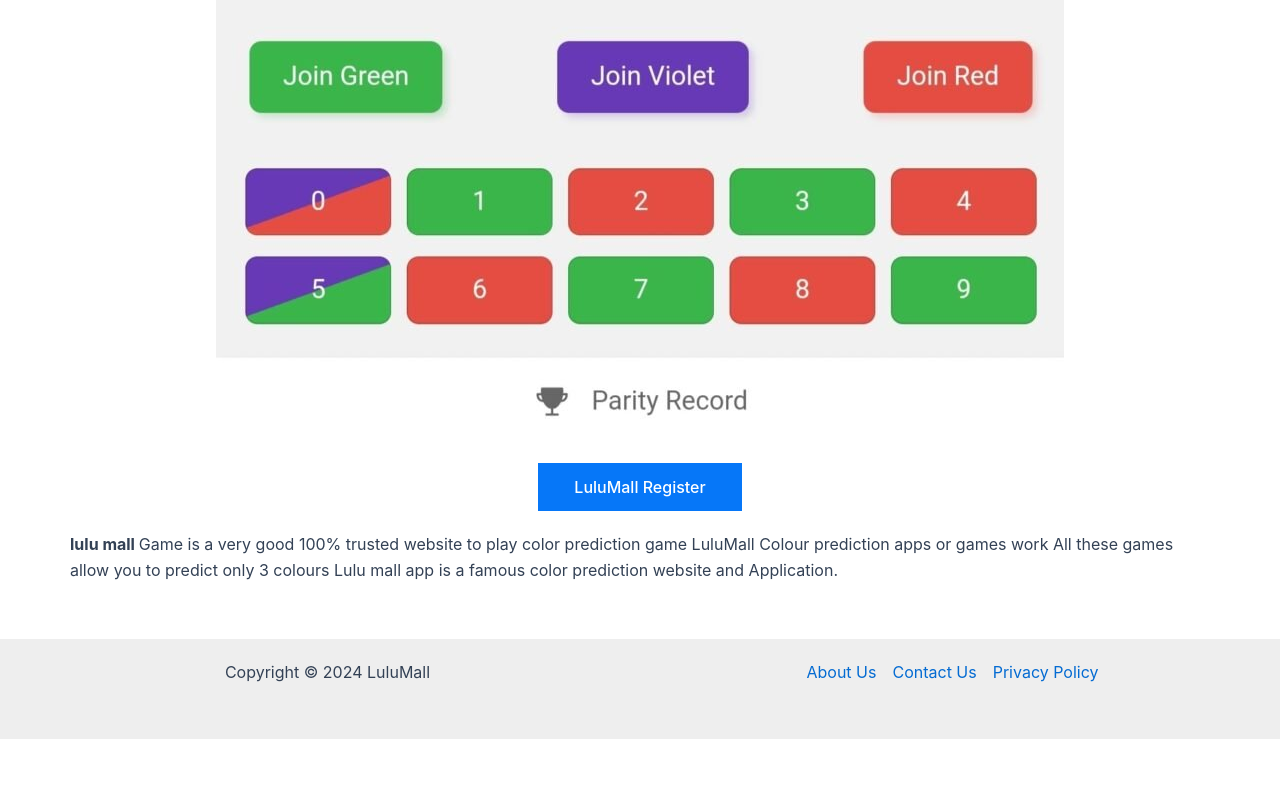
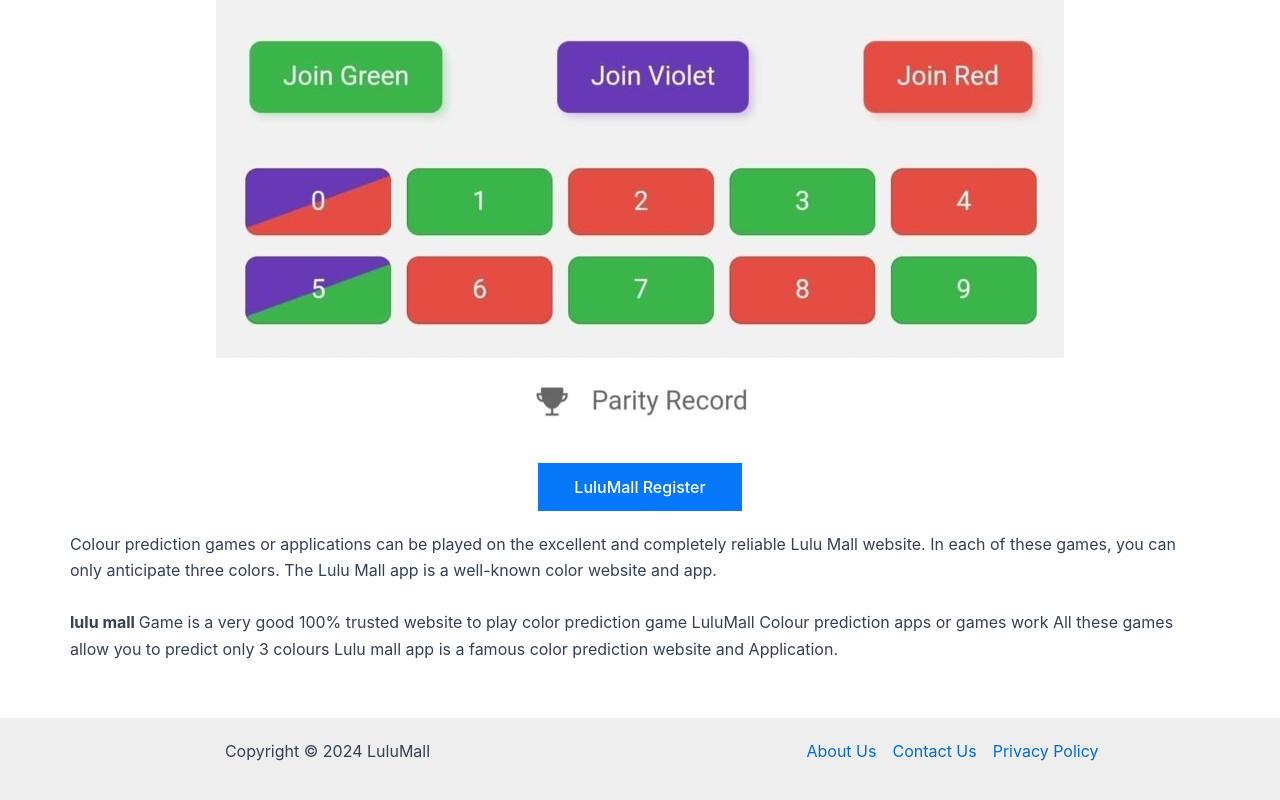
Before and after one commit to GitU43wEdf/sgLUggsds, a plain HTML site: page index.html in a window 1280 px wide. Shown: the part 792-1592 px from the top of the page. Before the commit the page ends 1531 px from the top, so only its background shows below. Drawn offline with Linux system fonts and the light colour scheme.

Commit message:
Update index.html

```diff
--- a/index.html
+++ b/index.html
@@ -268,6 +268,7 @@ class="post-8 page type-page status-publish ast-article-single" id="post-8" item
 				<div class="elementor-element elementor-element-c9e69a6 elementor-widget elementor-widget-shortcode" data-id="c9e69a6" data-element_type="widget" data-widget_type="shortcode.default">
 				<div class="elementor-widget-container">
 					<div class="elementor-shortcode"><!-- wp:paragraph {"style":{"typography":{"fontSize":"16px"}}} -->
+<p style="font-size:16px">Colour prediction games or applications can be played on the excellent and completely reliable Lulu Mall website. In each of these games, you can only anticipate three colors. The Lulu Mall app is a well-known color website and app.</p>
 <p style="font-size:16px"><strong>lulu mall </strong>Game is a very good 100% trusted website to play color prediction game LuluMall Colour prediction apps or games work All these games allow you to predict only 3 colours Lulu mall app is a famous color prediction website and Application.</p>
 <!-- /wp:paragraph --></div>
 				</div>
```
